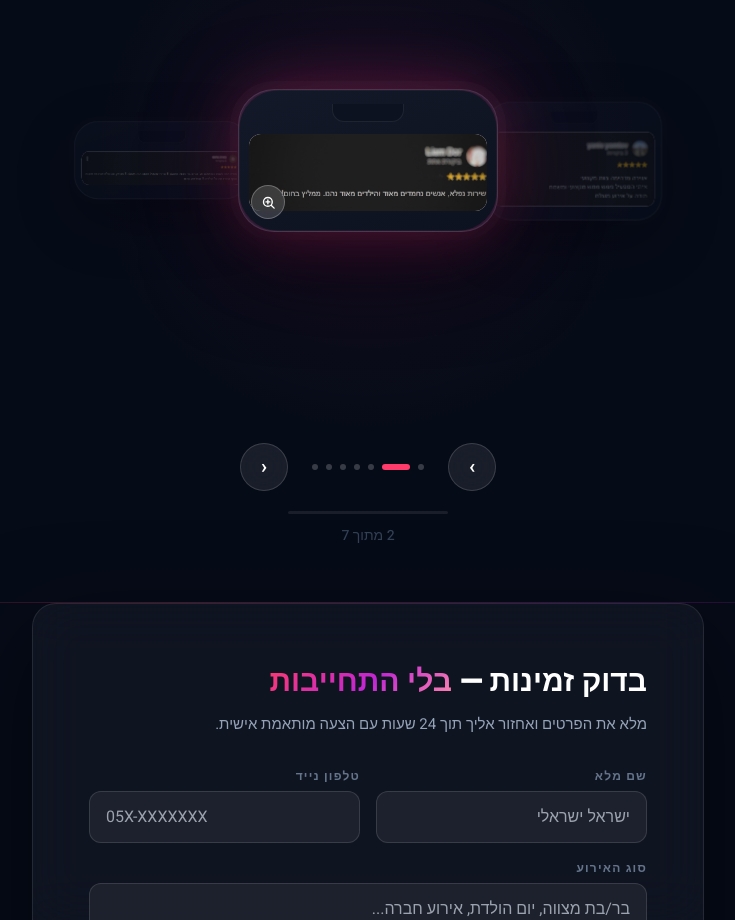
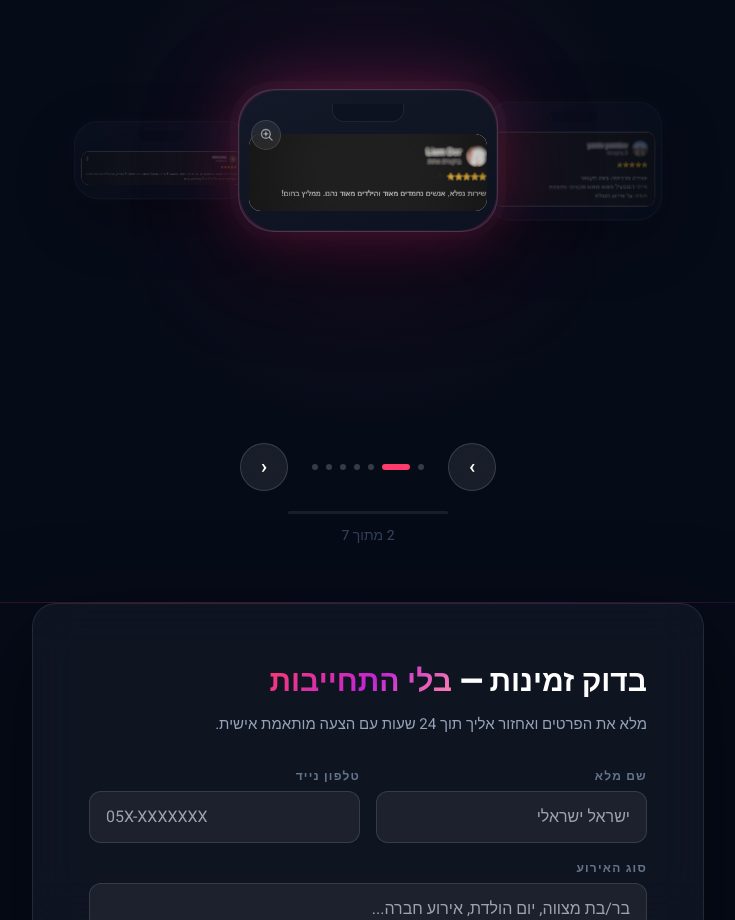
Before and after one commit to tomernado/landing-page-Itay, a React (Vite) app: page / in a window 1280 px wide. Shown: the part 1620-2540 px from the top of the page, without its empty margins (272-1007 px from the left). Built offline with nearby package versions, Linux system fonts and the light colour scheme.

Commit message:
move magnifier to top-left, reduce opacity, more transparent navbar

```diff
--- a/src/components/Navbar.jsx
+++ b/src/components/Navbar.jsx
@@ -35,9 +35,9 @@ export default function Navbar() {
       transition={{ duration: 0.7, ease: [0.22, 1, 0.36, 1] }}
       className="fixed top-0 inset-x-0 z-50 transition-all duration-300"
       style={{
-        background:     scrolled ? 'rgba(6,11,24,.45)' : 'transparent',
-        backdropFilter: scrolled ? 'blur(14px) saturate(140%)' : 'none',
-        borderBottom:   scrolled ? '1px solid rgba(255,255,255,.05)' : 'none',
+        background:     scrolled ? 'rgba(6,11,24,.25)' : 'transparent',
+        backdropFilter: scrolled ? 'blur(10px) saturate(120%)' : 'none',
+        borderBottom:   scrolled ? '1px solid rgba(255,255,255,.04)' : 'none',
         boxShadow:      'none',
       }}
     >
--- a/src/components/ReviewsCarousel.jsx
+++ b/src/components/ReviewsCarousel.jsx
@@ -64,15 +64,15 @@ function PhoneFrame({ src, alt, isActive }) {
           <button
             onClick={() => setLightbox(true)}
             style={{
-              position: 'absolute', bottom: 12, left: 12,
-              background: 'rgba(255,255,255,.15)', backdropFilter: 'blur(10px)',
-              border: '1px solid rgba(255,255,255,.25)', borderRadius: '50%',
-              width: 34, height: 34, cursor: 'pointer',
+              position: 'absolute', top: 30, left: 12,
+              background: 'rgba(255,255,255,.07)', backdropFilter: 'blur(8px)',
+              border: '1px solid rgba(255,255,255,.12)', borderRadius: '50%',
+              width: 30, height: 30, cursor: 'pointer',
               display: 'flex', alignItems: 'center', justifyContent: 'center',
-              color: '#fff', fontSize: 15, transition: 'background .2s',
+              color: 'rgba(255,255,255,.5)', fontSize: 13, transition: 'all .2s',
             }}
-            onMouseEnter={e => (e.currentTarget.style.background = 'rgba(255,255,255,.28)')}
-            onMouseLeave={e => (e.currentTarget.style.background = 'rgba(255,255,255,.15)')}
+            onMouseEnter={e => { e.currentTarget.style.background = 'rgba(255,255,255,.18)'; e.currentTarget.style.color = '#fff' }}
+            onMouseLeave={e => { e.currentTarget.style.background = 'rgba(255,255,255,.07)'; e.currentTarget.style.color = 'rgba(255,255,255,.5)' }}
             aria-label="הצג תמונה מוגדלת"
           >
             <svg width="15" height="15" viewBox="0 0 24 24" fill="none" stroke="currentColor" strokeWidth="2.2" strokeLinecap="round" strokeLinejoin="round">
```
